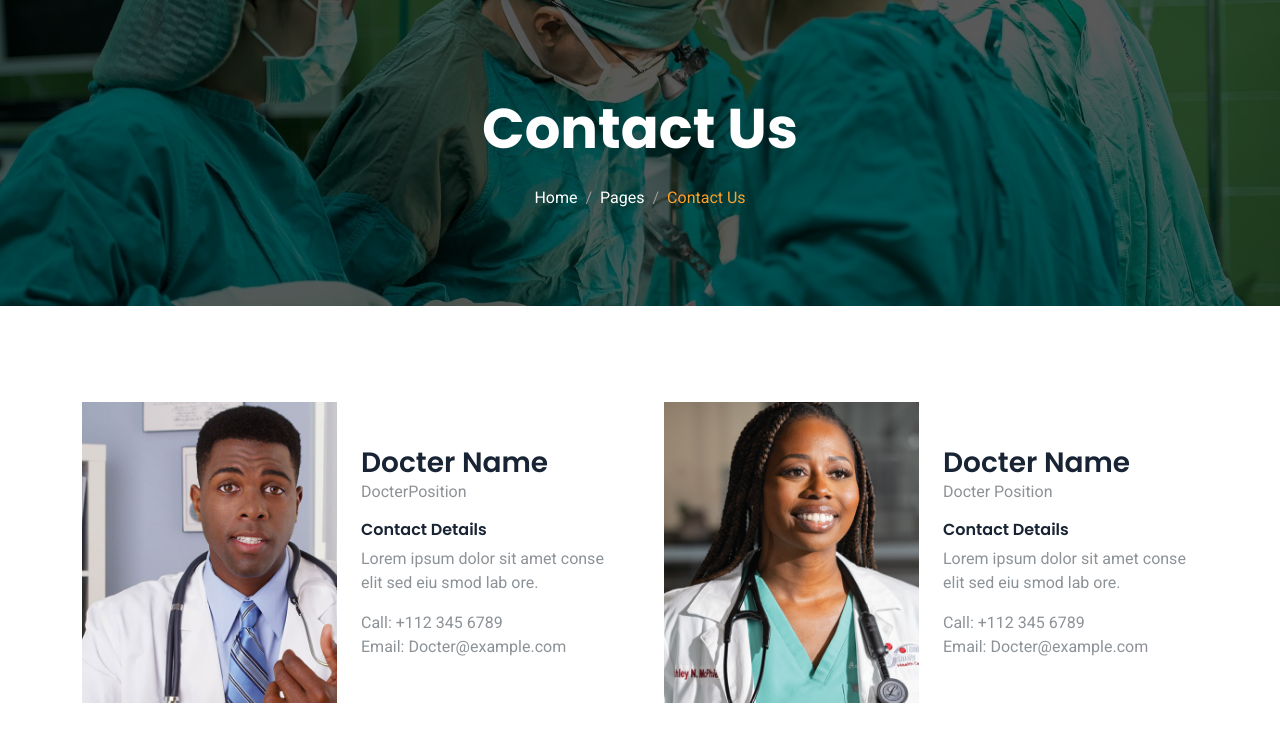
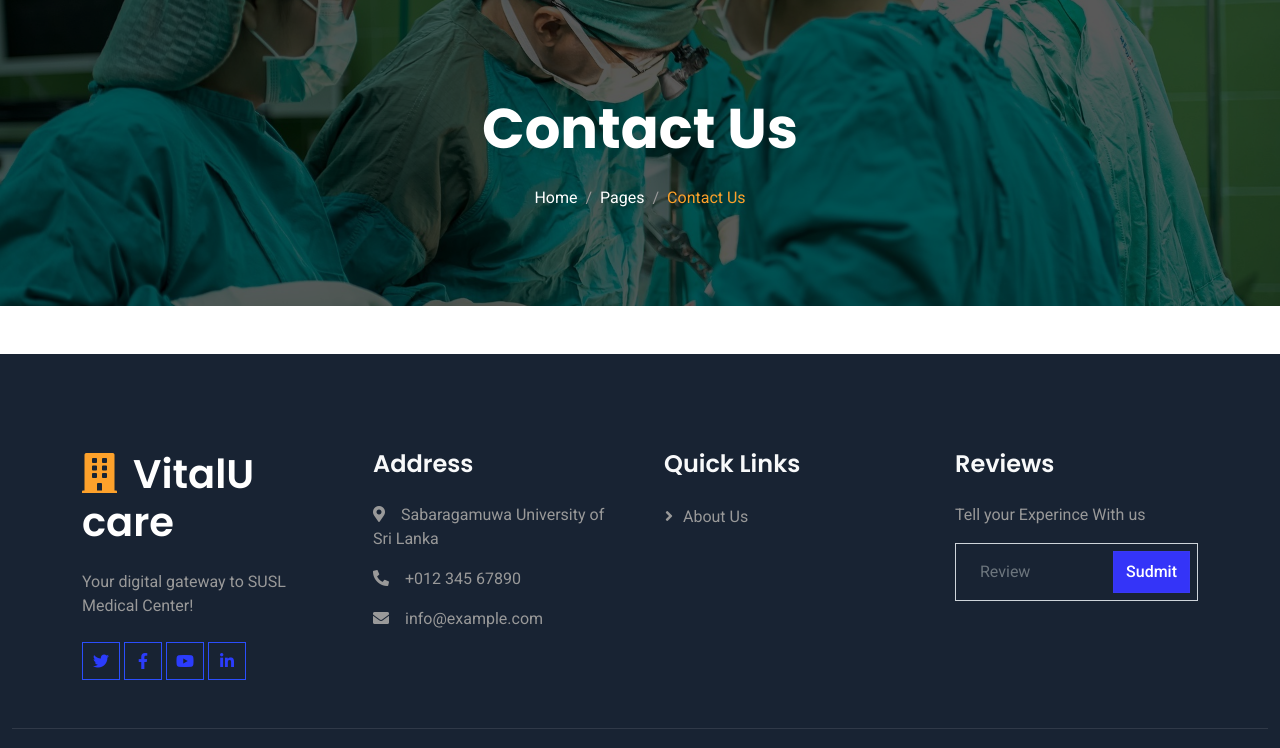
Before and after one commit to RashenThemiya/umc, a PHP site: page /contact.html in a window 1280 px wide. Shown: the part 114-862 px from the top of the page. Run offline with PHP 8.4, Linux system fonts and the light colour scheme; some libraries are stand-ins or nearby versions.

Commit message:
save chnges

```diff
--- a/admindashbord/db.php
+++ b/admindashbord/db.php
@@ -1,8 +1,8 @@
 <?php
 $servername = "localhost";
 $username = "root";
-$password = "";
-$dbname = "umc";
+$password = "1234";
+$dbname = "umc1";
 
 $conn = mysqli_connect($servername, $username, $password, $dbname);
 
--- a/contact.html
+++ b/contact.html
@@ -159,132 +159,6 @@
     </div>
     <!-- Page Header End -->
 
-    <!-- Contact Start -->
-    <div class="container-xxl py-5">
-      <div class="container">
-        <div class="row g-5">
-          <div class="col-lg-6 wow fadeInUp" data-wow-delay="0.1s">
-            <div class="row g-4 align-items-center">
-              <div class="col-sm-6">
-                <img class="img-fluid" src="img/team-1.jpg" alt="" />
-              </div>
-              <div class="col-sm-6">
-                <h3 class="mb-0">Docter Name</h3>
-                <p>DocterPosition</p>
-                <h6>Contact Details</h6>
-                <p>
-                  Lorem ipsum dolor sit amet conse elit sed eiu smod lab ore.
-                </p>
-                <p class="mb-0">Call: +112 345 6789</p>
-                <p class="mb-0">Email: Docter@example.com</p>
-              </div>
-            </div>
-          </div>
-          <div class="col-lg-6 wow fadeInUp" data-wow-delay="0.1s">
-            <div class="row g-4 align-items-center">
-              <div class="col-sm-6">
-                <img class="img-fluid" src="img/team-2.jpg" alt="" />
-              </div>
-              <div class="col-sm-6">
-                <h3 class="mb-0">Docter Name</h3>
-                <p>Docter Position</p>
-                <h6>Contact Details</h6>
-                <p>
-                  Lorem ipsum dolor sit amet conse elit sed eiu smod lab ore.
-                </p>
-                <p class="mb-0">Call: +112 345 6789</p>
-                <p class="mb-0">Email: Docter@example.com</p>
-              </div>
-            </div>
-          </div>
-          <div
-            class="col-lg-6 wow fadeInUp"
-            data-wow-delay="0.1s"
-            style="min-height: 450px"
-          >
-            <div class="position-relative h-100">
-              <iframe
-                class="position-relative w-100 h-100"
-                src="https://www.google.com/maps/embed?pb=!1m18!1m12!1m3!1d3001156.4288297426!2d-78.01371936852176!3d42.72876761954724!2m3!1f0!2f0!3f0!3m2!1i1024!2i768!4f13.1!3m3!1m2!1s0x4ccc4bf0f123a5a9%3A0xddcfc6c1de189567!2sNew%20York%2C%20USA!5e0!3m2!1sen!2sbd!4v1603794290143!5m2!1sen!2sbd"
-                frameborder="0"
-                style="min-height: 450px; border: 0"
-                allowfullscreen=""
-                aria-hidden="false"
-                tabindex="0"
-              ></iframe>
-            </div>
-          </div>
-          <div class="col-lg-6 wow fadeInUp" data-wow-delay="0.5s">
-            <div class="border-start border-5 border-primary ps-4 mb-5">
-              <h6 class="text-body text-uppercase mb-2">Contact Us</h6>
-              <h1 class="display-6 mb-0">
-                If You Have Any Query, Please Contact Us
-              </h1>
-            </div>
-            <p class="mb-4">
-              The contact form is currently inactive. Get a functional and
-              working contact form with Ajax & PHP in a few minutes. Just copy
-              and paste the files, add a little code and you're done.
-              <a href="https://htmlcodex.com/contact-form">Download Now</a>.
-            </p>
-            <form>
-              <div class="row g-3">
-                <div class="col-md-6">
-                  <div class="form-floating">
-                    <input
-                      type="text"
-                      class="form-control border-0 bg-light"
-                      id="name"
-                      placeholder="Your Name"
-                    />
-                    <label for="name">Your Name</label>
-                  </div>
-                </div>
-                <div class="col-md-6">
-                  <div class="form-floating">
-                    <input
-                      type="email"
-                      class="form-control border-0 bg-light"
-                      id="email"
-                      placeholder="Your Email"
-                    />
-                    <label for="email">Your Email</label>
-                  </div>
-                </div>
-                <div class="col-12">
-                  <div class="form-floating">
-                    <input
-                      type="text"
-                      class="form-control border-0 bg-light"
-                      id="subject"
-                      placeholder="Subject"
-                    />
-                    <label for="subject">Subject</label>
-                  </div>
-                </div>
-                <div class="col-12">
-                  <div class="form-floating">
-                    <textarea
-                      class="form-control border-0 bg-light"
-                      placeholder="Leave a message here"
-                      id="message"
-                      style="height: 150px"
-                    ></textarea>
-                    <label for="message">Message</label>
-                  </div>
-                </div>
-                <div class="col-12">
-                  <button class="btn btn-primary py-3 px-5" type="submit">
-                    Send Message
-                  </button>
-                </div>
-              </div>
-            </form>
-          </div>
-        </div>
-      </div>
-    </div>
-    <!-- Contact End -->
 <!-- Footer Start -->
 <div
 class="container-fluid bg-dark footer mt-5 pt-5 wow fadeIn"
--- a/db.php
+++ b/db.php
@@ -1,8 +1,8 @@
 <?php
 $servername = "localhost";
 $username = "root";
-$password = "";
-$dbname = "umc";
+$password = "1234";
+$dbname = "umc1";
 
 $conn = mysqli_connect($servername, $username, $password, $dbname);
 
--- a/docterdahsbord/db.php
+++ b/docterdahsbord/db.php
@@ -1,8 +1,8 @@
 <?php
 $servername = "localhost";
 $username = "root";
-$password = "";
-$dbname = "umc";
+$password = "1234";
+$dbname = "umc1";
 
 $conn = mysqli_connect($servername, $username, $password, $dbname);
 
```
Also changed, not shown: docker-compose.yml (added, +29 -0 lines), docterdahsbord/approve_request.php (+6 -6 lines), docterdahsbord/not_approve_request.php (+6 -6 lines), sql/init.sql, 1 other file.
